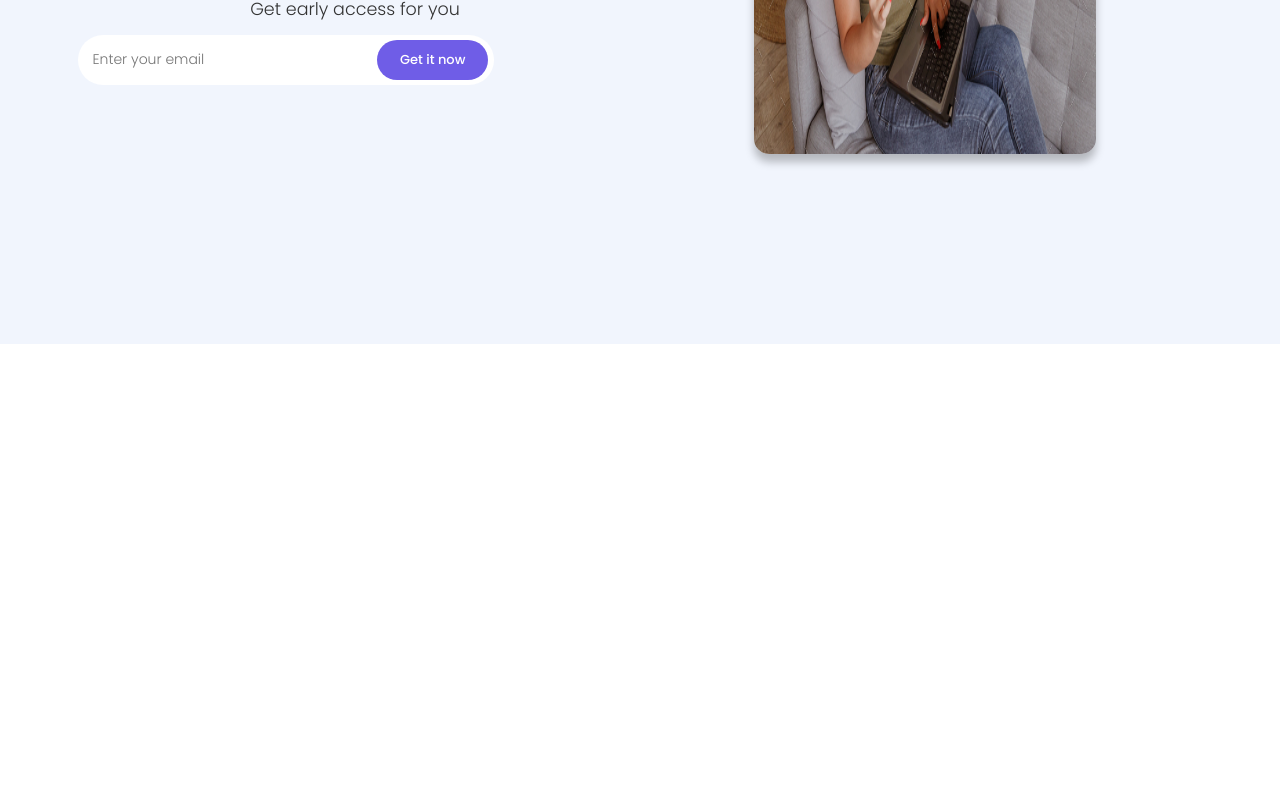
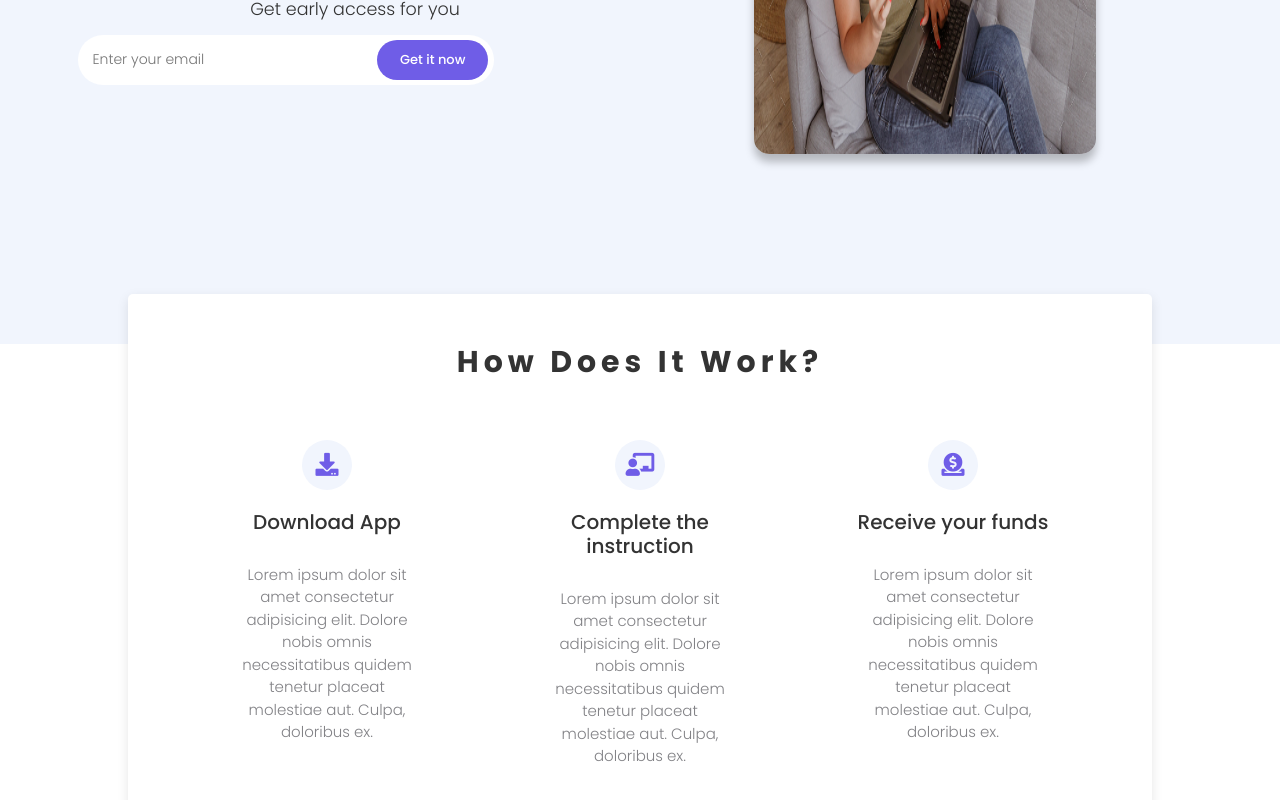
Before and after one commit to SrijanShovit/Payment-Website-UI, a React (Create React App) app: page / in a window 1280 px wide. Shown: the part 550-1350 px from the top of the page. Before the commit the page ends 894 px from the top, so only its background shows below. Built offline with nearby package versions, Linux system fonts and the light colour scheme.

Commit message:
how it works done

```diff
--- a/public/index.html
+++ b/public/index.html
@@ -16,6 +16,8 @@
     <link href="https://cdn.jsdelivr.net/npm/bootstrap@5.1.0/dist/css/bootstrap.min.css" rel="stylesheet" integrity="sha384-KyZXEAg3QhqLMpG8r+8fhAXLRk2vvoC2f3B09zVXn8CA5QIVfZOJ3BCsw2P0p/We" crossorigin="anonymous">
 
     <title>SrijanPay</title>
+
+    <link rel="stylesheet" href="https://cdnjs.cloudflare.com/ajax/libs/font-awesome/5.15.4/css/all.min.css" integrity="sha512-1ycn6IcaQQ40/MKBW2W4Rhis/DbILU74C1vSrLJxCq57o941Ym01SwNsOMqvEBFlcgUa6xLiPY/NS5R+E6ztJQ==" crossorigin="anonymous" referrerpolicy="no-referrer" />
   </head>
   <body>
     <noscript>You need to enable JavaScript to run this app.</noscript>
--- /dev/null
+++ b/src/API/Workapi.js
@@ -0,0 +1,22 @@
+const workapi = [
+    {
+        id: 1,
+        logo: "fas fa-download",
+        title: "Download App",
+        info: "Lorem ipsum dolor sit amet consectetur adipisicing elit. Dolore nobis omnis necessitatibus quidem tenetur placeat molestiae aut. Culpa, doloribus ex.",
+    },
+    {
+        id: 2,
+        logo: "fas fa-chalkboard-teacher",
+        title: "Complete the instruction",
+        info: "Lorem ipsum dolor sit amet consectetur adipisicing elit. Dolore nobis omnis necessitatibus quidem tenetur placeat molestiae aut. Culpa, doloribus ex.",
+    },
+    {
+        id: 3,
+        logo: "fas fa-donate",
+        title: "Receive your funds",
+        info: "Lorem ipsum dolor sit amet consectetur adipisicing elit. Dolore nobis omnis necessitatibus quidem tenetur placeat molestiae aut. Culpa, doloribus ex.",
+    },
+]
+
+export default workapi;
--- a/src/App.js
+++ b/src/App.js
@@ -1,12 +1,14 @@
 import React from 'react'
 import Navbar from './Navbar'
 import Header from './Header'
+import HowItWorks from './HowItWorks'
 
 const App = () => {
   return (
     <>
       <Navbar/>
       <Header/>
+      <HowItWorks/>
     </>
   )
 }
--- /dev/null
+++ b/src/HowItWorks.js
@@ -0,0 +1,52 @@
+import React,{useState} from 'react'
+import workapi from './API/Workapi'
+
+const HowItWorks = () => {
+
+    //In React we use States in place of variables which would have been used in JS
+
+    const [workData,setWorkData] = useState(workapi)
+    console.log(workData)
+    return (
+        <>
+        <section>
+            <div className="work-container container">
+                <h1 className="main-heading text-center">How Does It Work?</h1>
+                <div className="row">
+
+                    {
+                        workData.map((curElem) => {
+                            //destructuring
+                            const {id,logo,title,info} = curElem
+                            //otherwise we would have to write curElem.id,curElem.logo
+                            //and so on
+
+
+                            //the code inside would keep on repeatedly executing whenever curElem would get new data
+                            return(
+                                <>
+
+                                    <div className="col-12 col-lg-4 text-center work-container-subdiv">
+                                    {/* using template string `` */}
+                                       <i className={`fontawesome-style ${logo}`}></i>
+                                       <h2 className="sub-heading">{title}</h2>
+                                       <p className="main-hero-para w-100">
+                                       {info}
+                                       </p>
+
+                                    </div>
+
+                                </>
+                            )
+                        })
+                    }
+
+                </div>
+
+            </div>
+        </section>
+        </>
+    )
+}
+
+export default HowItWorks
--- a/src/index.css
+++ b/src/index.css
@@ -184,6 +184,42 @@ header{
 
 /*------------------Header hero section ends--------------------*/
 
+/*------------------How It Works Begins-------------------------*/
+.work-container{
+    width: 80vw;
+    padding: 5rem;
+    box-shadow: 0 0.4rem 1.2rem rgba(0, 0, 0, 0.1);
+    margin-top:-5rem;
+    border-radius: 0.5rem;
+    background-color: #fff;  /*if this is not given overlapping part will be blue instead of white*/
+
+}
+
+.work-container .main-heading{
+    font-size: 3rem;
+    font-weight: bold;
+    margin-bottom: 4rem;
+    letter-spacing: 0.5rem;
+}
+
+.work-container-subdiv{
+    padding: 0 6rem;
+    text-align: justify;
+}
+
+.fontawesome-style{
+    font-size:2.3rem;
+    color: var(--primary-color);
+    width: 5rem;
+    height: 5rem;
+    border-radius:50%;
+    background-color: var(--bgcolor);
+    display: grid;
+    place-items: center;
+    text-align: center;
+    margin: 2rem auto;
+}
+/*------------------How It Works Ends-------------------------*/
 
 
 /* -------------------------------responsive media queries------------------------------- */
```
